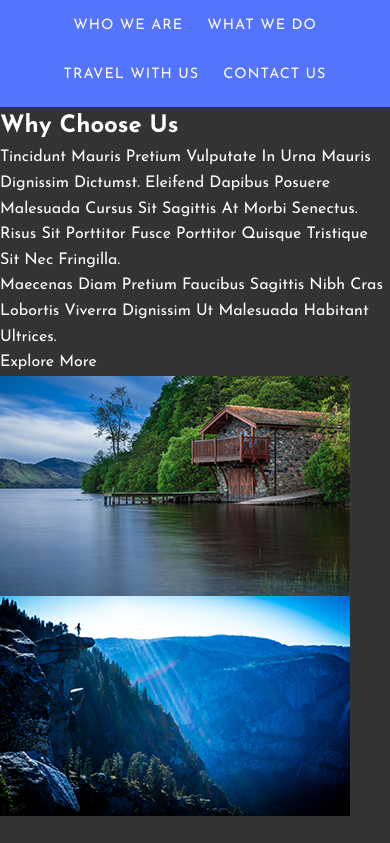
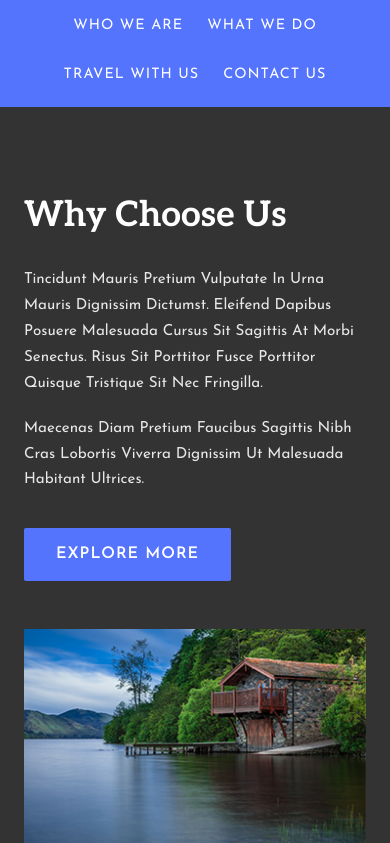
Before and after one commit to carroline88/Bhromaon-P, a plain HTML site: page index.html in a window 390 px wide. Shown: the part 905-1748 px from the top of the page. Before the commit the page ends 1721 px from the top, so only its background shows below. Drawn offline with nearby package versions, Linux system fonts and the light colour scheme; files that its build step writes are made by us from their sources.

Commit message:
Add why choose us section with responsive layout

```diff
--- a/scss/style.scss
+++ b/scss/style.scss
@@ -178,3 +178,89 @@ img {
     }
   }
 }
+
+.why-us {
+  padding: 5rem 1.5rem;
+  display: flex;
+  flex-direction: column;
+  gap: 3rem;
+  max-width: 1200px;
+  margin: 0 auto;
+
+  @media (min-width: $bp-tablet) {
+    flex-direction: row;
+    align-items: center;
+    justify-content: space-between;
+    padding: 6rem 3rem;
+  }
+
+  .why-us-content {
+    flex: 1;
+
+    .section-title {
+      font-family: $font-headings;
+      font-size: 2.2rem;
+      font-weight: 700;
+      margin-bottom: 1.5rem;
+      color: $color-white;
+    }
+
+    .section-text {
+      font-size: 0.95rem;
+      color: $color-text-muted;
+      margin-bottom: 1.2rem;
+      line-height: 1.7;
+    }
+
+    .btn-primary {
+      display: inline-block;
+      margin-top: 1rem;
+      background-color: $color-primary;
+      color: $color-white;
+      padding: 0.85rem 2rem;
+      border-radius: 2px;
+      font-family: $font-primary;
+      font-weight: 600;
+      text-transform: uppercase;
+      letter-spacing: 1px;
+      transition: background-color 0.3s ease;
+
+      &:hover,
+      &:focus {
+        background-color: $color-primary-dark;
+      }
+    }
+  }
+
+  .why-us-images {
+    flex: 1;
+    display: flex;
+    flex-direction: column;
+    gap: 1.5rem;
+    align-items: center;
+
+    @media (min-width: $bp-tablet) {
+      position: relative;
+      min-height: 380px;
+
+      .why-img {
+        position: absolute;
+        width: 65%;
+        border-radius: 4px;
+        box-shadow: 0 8px 20px rgba(0, 0, 0, 0.4);
+      }
+
+      .why-img-top {
+        top: 0;
+        left: 0;
+        z-index: 2;
+      }
+
+      .why-img-bottom {
+        bottom: 0;
+        right: 0;
+        z-index: 1;
+      }
+    }
+  }
+}
```
